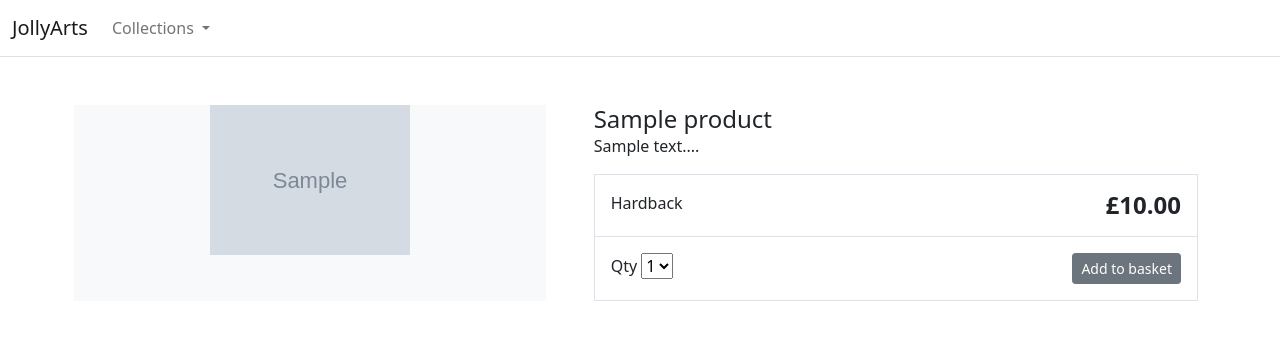
After one commit to KafilatAdeleke/JollyArts, a Django app: a page that uses templates/store/base.html in a window 1280 px wide. The commit adds this page. Shown: the top 340 px of the page. Run offline with Django 4.2, Linux system fonts and the light colour scheme; tables that the repository leaves empty hold one stand-in row (values such as "Sample post"); grey boxes marked "Sample" are stand-in pictures.

Commit message:
Added product pages

```diff
--- a/core/settings.py
+++ b/core/settings.py
@@ -47,6 +47,7 @@ TEMPLATES = [
                 'django.template.context_processors.request',
                 'django.contrib.auth.context_processors.auth',
                 'django.contrib.messages.context_processors.messages',
+                'store.context_processors.categories',
             ],
         },
     },
--- /dev/null
+++ b/store/context_processors.py
@@ -0,0 +1,6 @@
+from .models import Category
+
+def categories(request):
+    return {
+        'categories': Category.objects.all()
+    }
--- a/store/models.py
+++ b/store/models.py
@@ -37,3 +37,6 @@ class Product(models.Model):
     class Meta:
         verbose_name_plural = 'Products'
         ordering = ('-created',)
+
+    def get_absolute_url(self):
+        return reverse('store:product_detail', args=[self.slug])
--- a/store/urls.py
+++ b/store/urls.py
@@ -6,6 +6,6 @@ app_name = 'store'
 
 urlpatterns = [
     path('', views.product_all, name='product_all'),
-    #path('<slug:slug>/', views.product_detail, name='product_detail'),
+    path('<slug:slug>/', views.product_detail, name='product_detail'),
     #path('shop/<slug:category_slug>/', views.category_list, name='category_list'),
 ]
--- a/store/views.py
+++ b/store/views.py
@@ -2,6 +2,11 @@ from django.shortcuts import get_object_or_404, render
 
 from .models import Category, Product
 
+
 def product_all(request):
-    #products = Product.products.all()
-    return render(request, 'store/home.html')
+    products = Product.products.all()
+    return render(request, 'store/home.html', {'products': products})
+
+def product_detail(request, slug):
+    product = get_object_or_404(Product, slug=slug, in_stock=True)
+    return render(request, 'store/products/single.html', {'product': product})
--- /dev/null
+++ b/templates/store/base.html
@@ -0,0 +1,46 @@
+{% load static %}
+<!DOCTYPE html>
+<html>
+
+<head>
+    <meta charset="utf-8" />
+    <title>{% block title %}JollyArts{% endblock %}</title>
+    <meta name="viewport" content="width=device-width, initial-scale=1">
+    <link href="https://cdn.jsdelivr.net/npm/bootstrap@5.0.0-beta1/dist/css/bootstrap.min.css" rel="stylesheet" integrity="sha384-giJF6kkoqNQ00vy+HMDP7azOuL0xtbfIcaT9wjKHr8RbDVddVHyTfAAsrekwKmP1" crossorigin="anonymous">
+    <script src="https://code.jquery.com/jquery-3.5.1.min.js" integrity="sha256-9/aliU8dGd2tb6OSsuzixeV4y/faTqgFtohetphbbj0=" crossorigin="anonymous"></script>
+    <script src="https://cdn.jsdelivr.net/npm/bootstrap@5.0.0-beta1/dist/js/bootstrap.bundle.min.js" integrity="sha384-ygbV9kiqUc6oa4msXn9868pTtWMgiQaeYH7/t7LECLbyPA2x65Kgf80OJFdroafW" crossorigin="anonymous"></script>
+</head>
+
+<body>
+    <header>
+        <nav class="navbar navbar-expand-md navbar-light bg-white border-bottom">
+            <div class="container-fluid">
+                <a class="navbar-brand" href="/">JollyArts</a>
+                <button class="navbar-toggler" type="button" data-bs-toggle="collapse" data-bs-target="#navbarCollapse"
+                    aria-controls="navbarCollapse" aria-expanded="false" aria-label="Toggle navigation">
+                    <span class="navbar-toggler-icon"></span>
+                </button>
+                <div class="collapse navbar-collapse" id="navbarCollapse">
+                    <ul class="navbar-nav me-auto mb-2 mb-md-0">
+                        <li class="nav-item dropdown">
+                            <a class="nav-link dropdown-toggle" href="#" id="navbarDropdown" role="button"
+                                data-bs-toggle="dropdown" aria-expanded="false">
+                                Collections
+                            </a>
+                            <ul class="dropdown-menu" aria-labelledby="navbarDropdown">
+                                <li><a class="dropdown-item" href="{% url "store:product_all" %}">All</a></li>
+                                {% for c in categories %}
+                                <li {% if category.slug == c.slug %}class="selected" {% endif %}>
+                                    <a class="dropdown-item" href="{{ c.get_absolute_url }}">{{ c.name|title }}</a>
+                                </li>
+                                {% endfor %}
+                            </ul>
+                        </li>
+                    </ul>
+                </div>
+            </div>
+        </nav>
+    </header>
+    <div id="content">{% block content %} {% endblock %}</div>
+</body>
+</html>
--- /dev/null
+++ b/templates/store/products/single.html
@@ -0,0 +1,48 @@
+{% extends "store/base.html" %}
+{% load static %}
+{% block title %}
+{{ product.name }}
+{% endblock %}
+{% block content %}
+<div class="container">
+    <main class="pt-5">
+        <div class="row g-3">
+            <div class="col-md-5 col-lg-5 order-md-first bg-light">
+                <img class="img-fluid mx-auto d-block" width="200px" alt="Responsive image" src="{{ product.image.url }}">
+            </div>
+            <div class="col-md-7 col-lg-7 ps-md-3 ps-lg-5">
+                <h1 class="mb-0 h4">{{ product.name }}</h1>
+                <!-- <p><span class="lead">{{ product.author }}</span> (Author)</p> -->
+                <p>{{ product.description|slice:":355" }}...</p>
+                <div class="border">
+                    <div class="col border-bottom">
+                        <div class="row p-3">
+                            <div class="col-6">Hardback</div>
+                            <div class="col-6 text-end"><span class="h4 fw-bold">£{{ product.price }}</span></div>
+                        </div>
+                    </div>
+                    <div class="col">
+                        <div class="row p-3">
+                            <div class="col-6">
+                                <label for="select">Qty</label>
+                                <select id="select">
+                                    <option value="1">1</option>
+                                    <option value="2">2</option>
+                                    <option value="3">3</option>
+                                    <option value="4">4</option>
+                                </select>
+
+                            </div>
+                            <div class="col-6 text-end">
+<button type="button" id="add-button" value="{{product.id}}" class="btn btn-secondary btn-sm">Add to basket</button></div>
+                        </div>
+                    </div>
+                </div>
+            </div>
+        </div>
+    </main>
+
+</div>
+
+
+{% endblock %}
```
Also changed, not shown: templates/store/home.html (+52 -1 lines), templates/store/products/category.html (added).
